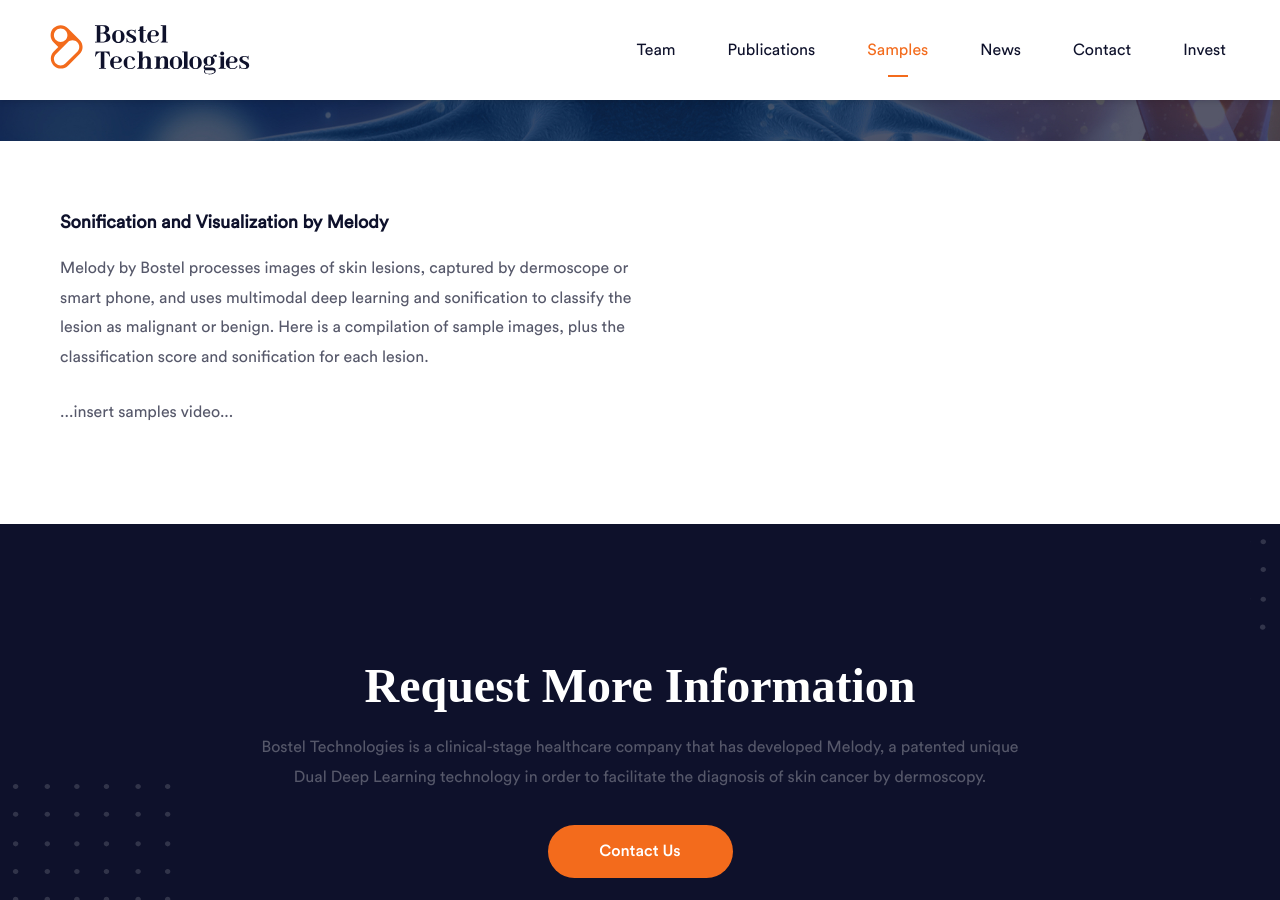
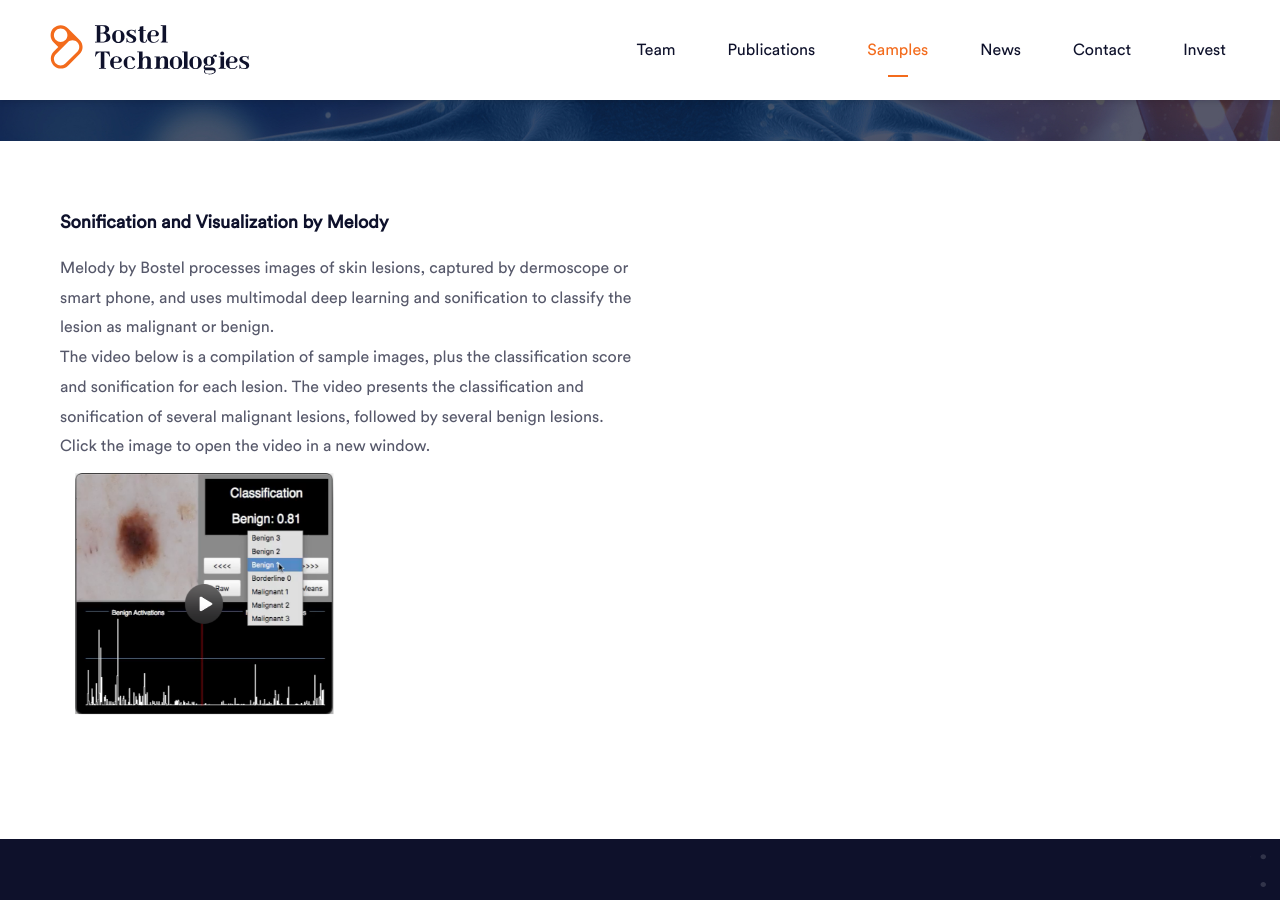
Before and after one commit to brucenwalker/bostelweb, a Jekyll site: the page built from samples.md, in a window 1280 px wide and 900 px high, scrolled down 469 px. Built offline with Jekyll 4.4.1, drawn with Linux system fonts in a browser that asks for light colours; some web fonts are replaced.

Commit message:
Add files via upload

```diff
--- a/samples.md
+++ b/samples.md
@@ -16,59 +16,46 @@ slug: samples
     </div>
 </div>
 <article class="page-content">
+
+
     <section class="page-section">
         <div class="container">
+
             <div class="row">
             <div class="contact-info col">
+
                 <div class="contact-block">
+
                     <h4 class="contact-block-title">Sonification and Visualization by Melody</h4>
                     <p>
-                        Melody by Bostel processes images of skin lesions, captured by dermoscope or smart phone, and uses multimodal deep learning and sonification to classify the lesion as malignant or benign.
-                        Here is a compilation of sample images, plus the classification score and sonification for each lesion.
-                    </p>
-                    <p>
-                    ...insert samples video...
+                        Melody by Bostel processes images of skin lesions, captured by dermoscope or smart phone,
+                        and uses multimodal deep learning and sonification to classify the lesion as malignant or benign.
+                        <BR>
+                        The video below is a compilation of sample images, plus the classification score and sonification for each lesion.
+                        The video presents the classification and sonification of several malignant lesions, followed by several benign lesions.
+                        <BR>
+                        Click the image to open the video in a new window.
+
+                    <BR CLEAR="all">
+
+                    <a href="/assets/Diagnostic_audio_samples.mp4" target="_blank">
+                      <img src="/assets/Diagnostic_audio_samples-still-btn.png" width="295" height="270">
+                    </a>
+
+                    <BR CLEAR="all">
+
                     </p>
 
                 </div>
-
+                </div>
             </div>
 
-            </div>
+
         </div>
     </section>
-    <!-- <section class="page-section">
-        <div class="container">
-            {{ site.t.contact_content }}
-            <div class="cognito">
-                <div class="cognito">
-                    <script src="https://services.cognitoforms.com/s/Fi2AQefBoUefuZmI70NHAQ"></script>
-                    <script>Cognito.load("forms", { id: "1" });</script>
-                </div>
-            </div>
-        </div>
-    </section>
-    <section class="page-section section-get-started">
-        <div class="container">
-            <div class="row md-reverse">
-                <div class="arch"></div>
-                <div class="col col-img">
-                    <img class="img" src="/assets/footer-image.png" />
-                </div>
-                <div class="page-section__content col txt-md-center">
-                    <div class="mb-2">
-                        <h2 class="section-title mb2 text--white">{{ site.t.ready_to_get_started }}</h2>
-                        <a class="btn btn--lg btn--light" href="#">{{ site.t.kickstart_your_future }}</a>
-                    </div>
-                    <div>
-                        <img class="footer-logo" src="/assets/logo.svg" alt="{{ site.t.oenologic }}">
-                        <div>
-                            <img class="mb-1" src="/assets/app-store.svg" alt="{{ site.t.coming_soon_ios }}" />
-                            <img class="mb-1" src="/assets/google-play.svg" alt="{{ site.t.coming_soon_android }}" />
-                        </div>
-                    </div>
-                </div>
-            </div>
-        </div>
-    </section> -->
+
+
+
+
+
 </article>
```
